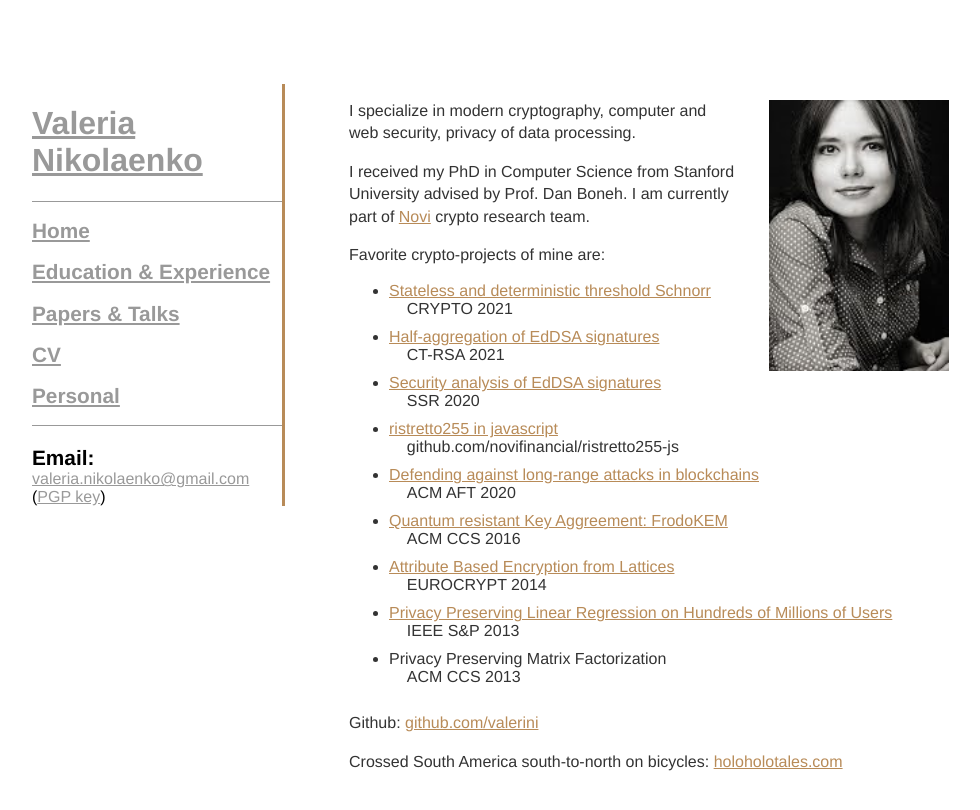
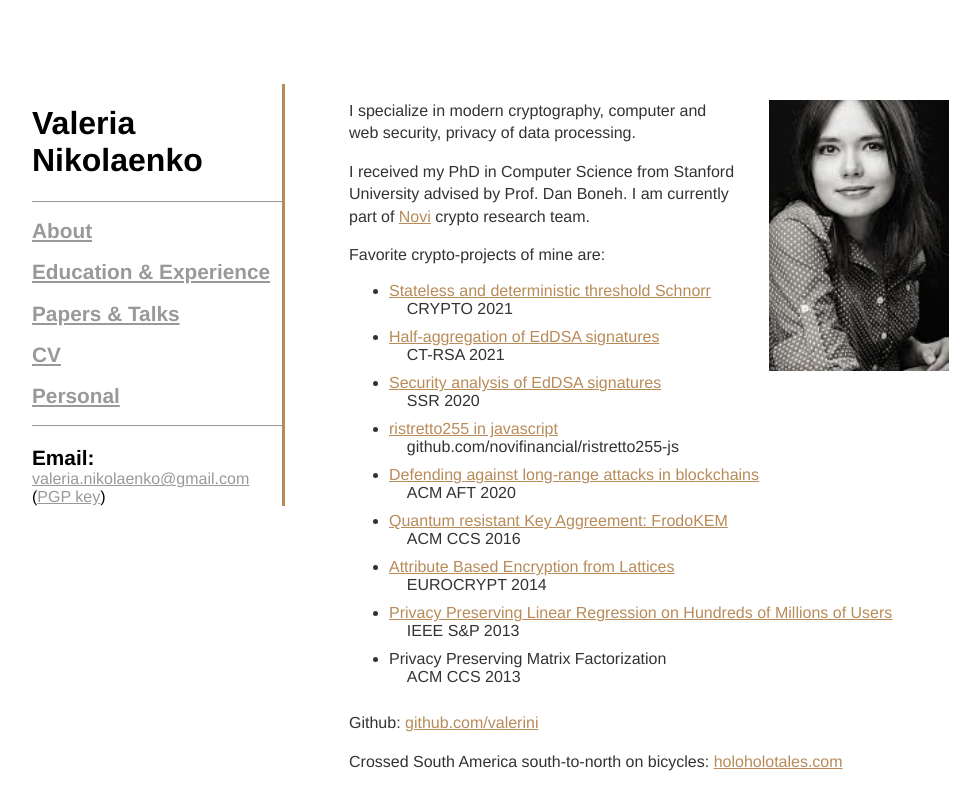
Before and after one commit to valerini/valerini.github.io, a Jekyll site: the page built from index.html, in a window 1280 px wide. Shown: the top 810 px of the page, without its empty margins (57-1037 px from the left). Built offline with Jekyll 4.4.1, drawn with Linux system fonts in a browser that asks for light colours.

Commit message:
Small fix

```diff
--- a/_layouts/default.html
+++ b/_layouts/default.html
@@ -21,13 +21,13 @@
       <div class="nav-panel">
 	<div class="name">
 	  <h1>
-	    <a href="index.html">Valeria
+	    Valeria
 	    <br/>
-	    Nikolaenko</a>
+	    Nikolaenko
 	  </h1>
 	</div>
 	<div class="navigation">
-	  <h2><a href="index.html">Home</a></h2>
+	  <h2><a href="index.html">About</a></h2>
 	  <h2><a href="education.html">Education &#38; Experience</a></h2>
 	  <h2><a href="publications.html">Papers &#38; Talks</a></h2>
 	  <h2><a href="docs/cv.pdf">CV</a></h2>
```
